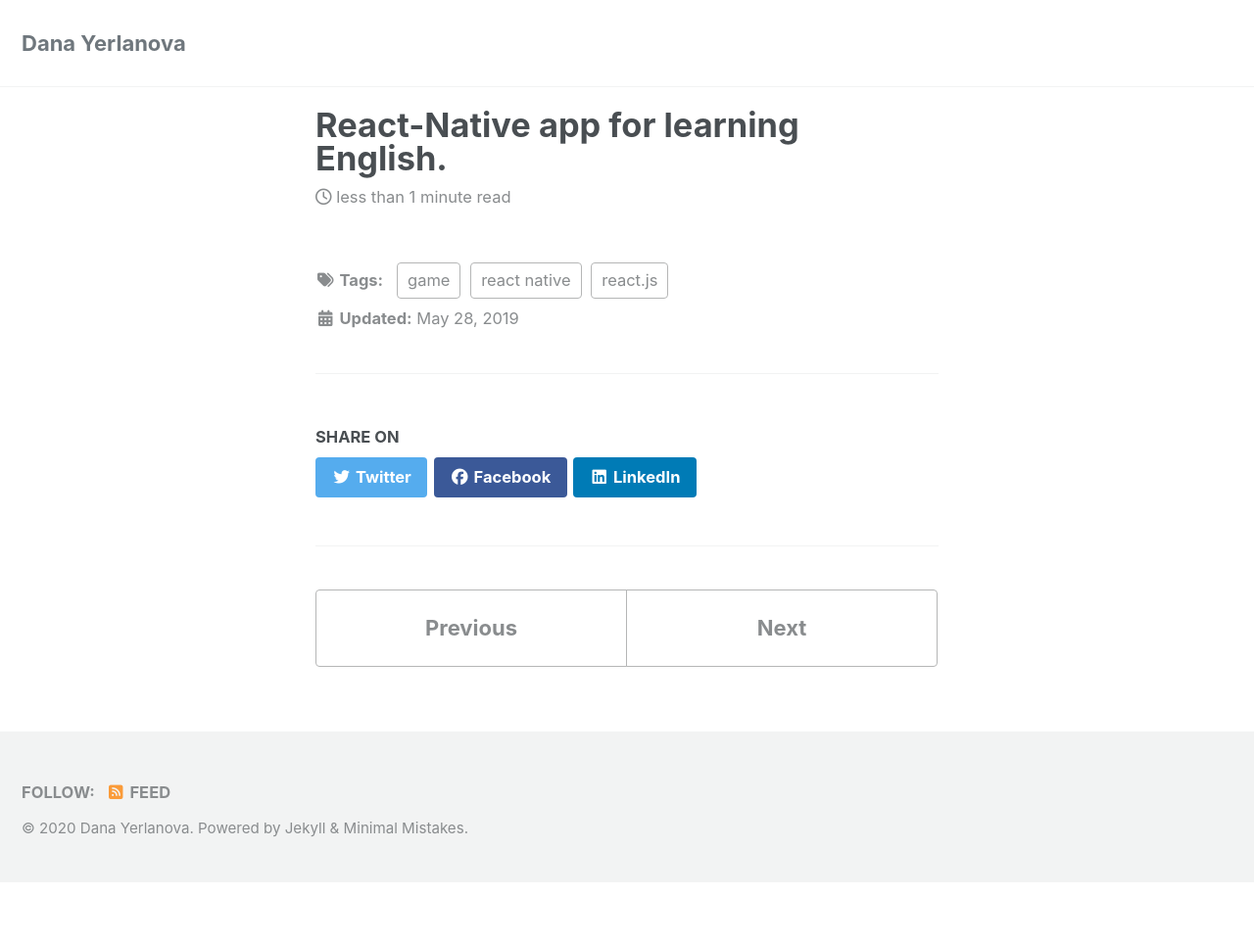
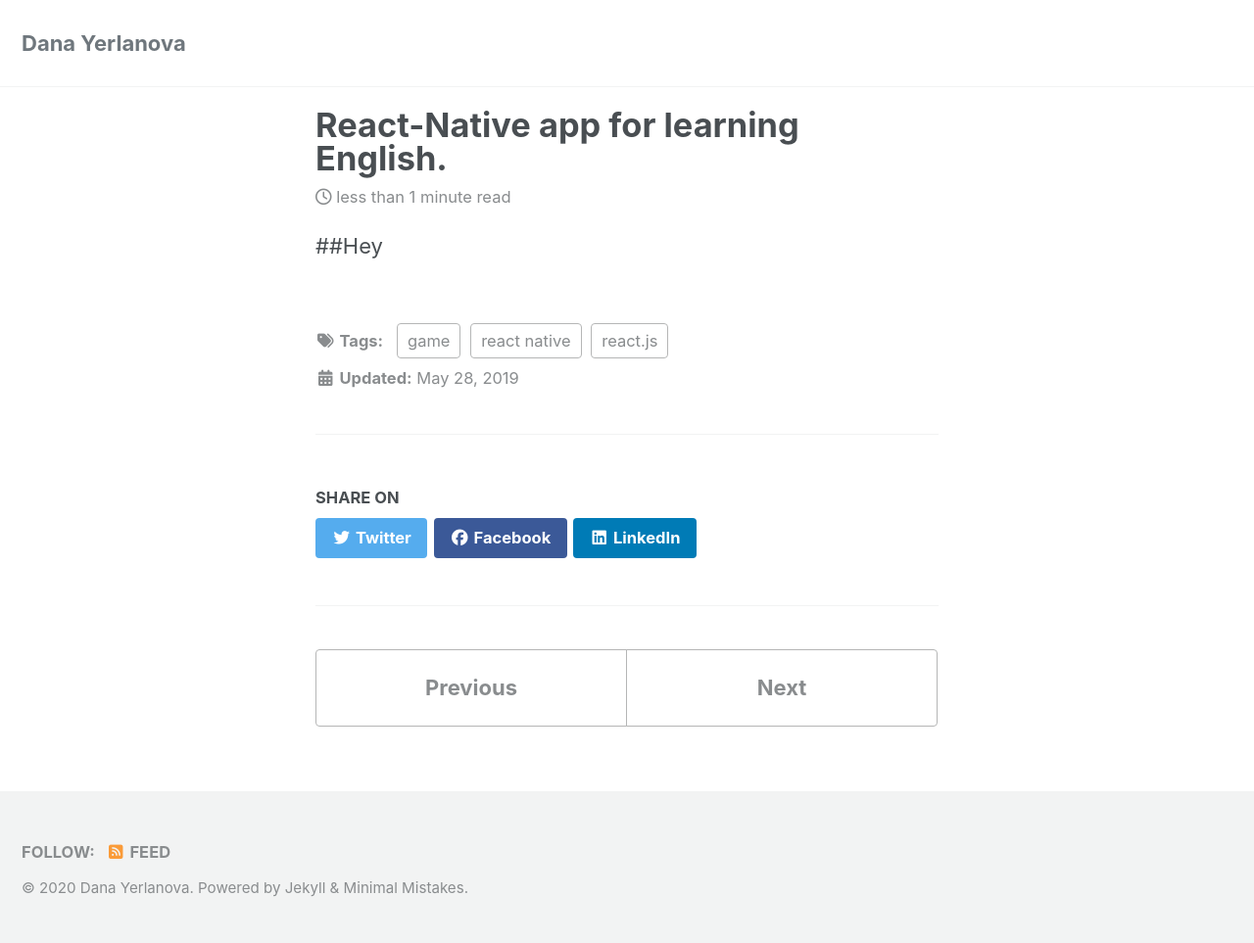
Before and after one commit to yerlandana/yerlandana.github.io, a Jekyll site: the page built from _posts/2019-05-28-englearn-app.md, in a window 1280 px wide. Shown: the whole page at 98% size. Built offline with Jekyll 4.4.1, drawn with Linux system fonts in a browser that asks for light colours; cached includes are drawn as plain includes; nearby versions of some CDN libraries; before the commit the page ends 901 px from its top, so only the background shows below that.

Commit message:
changed description

```diff
--- a/_config.yml
+++ b/_config.yml
@@ -290,7 +290,7 @@
       recommendation to invest in some factors to increase the profit."
       layout: single
       author_profile: true
-      read_time: 9 minutes to read
+      read_time: "9 minutes to read"
       comments: true
       share: true
 
--- a/_posts/2019-05-28-englearn-app.md
+++ b/_posts/2019-05-28-englearn-app.md
@@ -9,3 +9,4 @@
 comments: true
 share: true
 ---
+##Hey
```
Also changed, not shown: _posts/2019-04-28-salesvisualization.md (+1 -1 lines), _posts/2020-01-12-lavos.md (+1 -1 lines).
